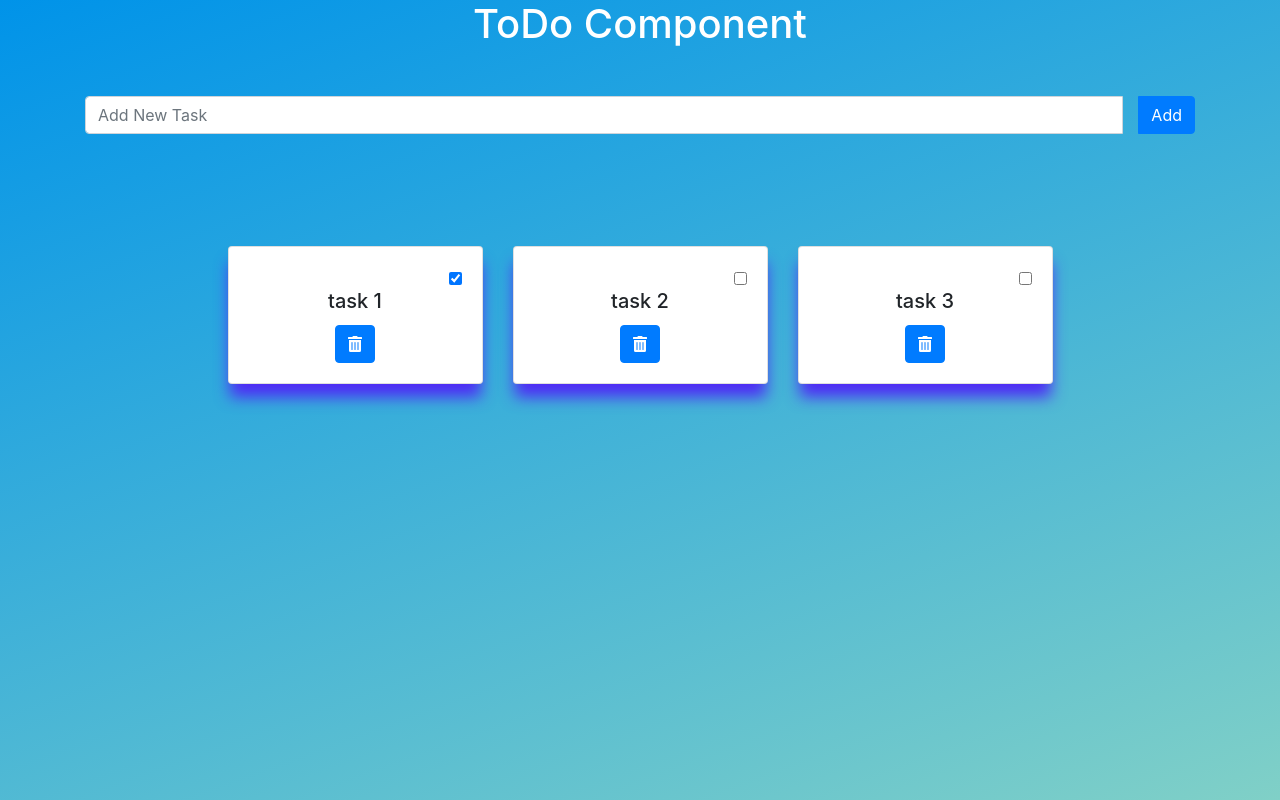
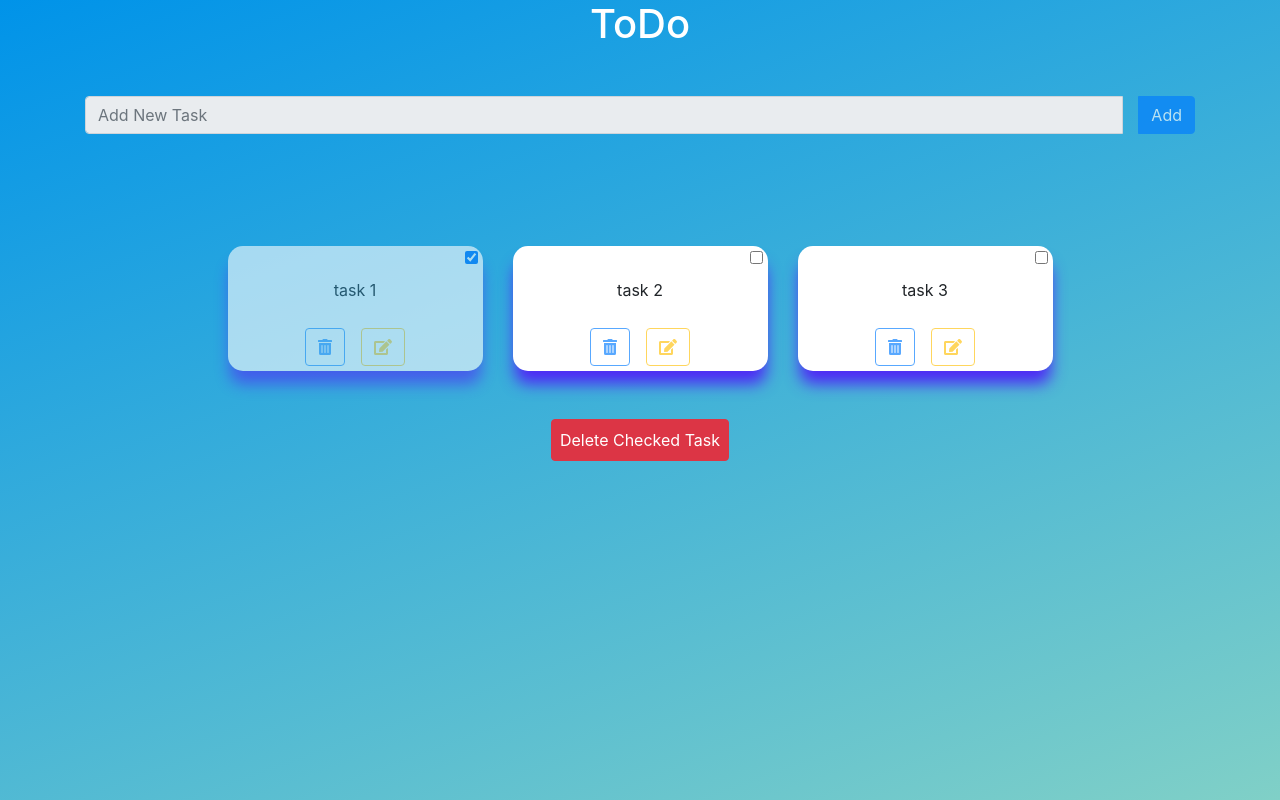
Before and after one commit to RafoSimonyan7/react-beg-06, a React (Create React App) app: page / in a window 1280 px wide. Both pictures are taken after a click on the checkbox 455 px from the left and 278 px from the top of the page. Built offline with nearby package versions, Linux system fonts and the light colour scheme.

Commit message:
lesson-10

```diff
--- a/src/App.js
+++ b/src/App.js
@@ -1,11 +1,11 @@
 import React from "react";
 import "./App.css";
-import AddNewTask from "./components/AddNewTask/AddNewTask";
+import ToDo from "./components/ToDo/ToDo";
 
 const App = () => {
   return (
     <div className="main_wrapper">
-        <AddNewTask />
+        <ToDo />
     </div>
   );
 };
--- a/src/components/AddNewTask/AddNewTask.jsx
+++ /dev/null
@@ -1,72 +0,0 @@
-import React, { Component } from "react";
-import ToDo from "../ToDo/ToDo";
-import NewTask from "../NewTask/NewTask";
-import { Container, Row, Col } from "react-bootstrap";
-import idGenerator from "../../utils/idGenerator"
-import s from "./AddNewTask.module.css"
-
-class AddNewTask extends Component {
-  state = {
-    tasks: [
-      {
-        _id: idGenerator(),
-        title: "task 1",
-      },
-      {
-        _id: idGenerator(),
-        title: "task 2",
-      },
-      {
-        _id: idGenerator(),
-        title: "task 3",
-      },
-    ],
-  };
-
-  handleSubmit = (value) => {
-    const tasks = [...this.state.tasks];
-    tasks.push({
-        _id: idGenerator(),
-        title: value
-    });
-    this.setState({
-        tasks
-    });
-  }
-
-  handleDelete = (_id) => {
-    let tasks = [...this.state.tasks]
-    tasks = tasks.filter(task => task._id !== _id)
-    this.setState({
-      tasks
-    })
-  }
-
-  render() {
-    const tasks = this.state.tasks.map(task => {
-      return (
-          <Col key={task._id} className="mt-3" xs={12} sm={6} md={4} lg={3}>
-              <NewTask
-                  task={task}
-                  handleDelete={this.handleDelete}
-              />
-          </Col>
-      );
-  });
-    return (
-      <Container>
-        <Row>
-          <Col>
-            <h1 style={{color: "white"}}>ToDo Component</h1>
-            <ToDo handleSubmit={this.handleSubmit} />
-          </Col>
-        </Row>
-        <Row className="mt-5 d-flex justify-content-center">
-          {tasks.length? tasks : <p className={s.emptyText}>Tasks is empty</p>}
-        </Row>
-      </Container>
-    );
-  }
-}
-
-export default AddNewTask;
--- a/src/components/AddNewTask/AddNewTask.module.css
+++ /dev/null
@@ -1,4 +0,0 @@
-.emptyText {
-    color: white;
-    font-size: 28px;
-}
--- /dev/null
+++ b/src/components/AddTask/AddTask.jsx
@@ -0,0 +1,67 @@
+import React, { Component } from "react";
+import s from "./AddTask.module.css";
+import { InputGroup, Form, Button } from "react-bootstrap";
+
+class AddTask extends Component {
+  state = {
+    inputValue: "",
+  };
+  handleChange = (event) => {
+    const { value } = event.target;
+    this.setState({
+      inputValue: value,
+    });
+  };
+
+  handleSub = () => {
+    if (!this.state.inputValue) {
+      return;
+    }
+    this.props.handleSubmit(this.state.inputValue);
+    this.setState({
+      inputValue: "",
+    });
+  };
+
+  handleEnter = ({ type, key }) => {
+    if (
+      this.state.inputValue.length === 0 ||
+      (type === "keypress" && key !== "Enter")
+    )
+      return;
+    this.props.handleSubmit(this.state.inputValue);
+    this.setState({
+      inputValue: "",
+    });
+  };
+
+  render() {
+    const { isTasksChecked } = this.props;
+    return (
+      <div className={s.form_group}>
+        <InputGroup className="mb-5 mt-5">
+          <Form.Control
+            type="text"
+            placeholder="Add New Task"
+            onChange={this.handleChange}
+            onKeyPress={this.handleEnter}
+            value={this.state.inputValue}
+            disabled={isTasksChecked}
+          />
+          <InputGroup.Append>
+            <Button
+              variant="primary"
+              onClick={this.handleSub}
+              className="ml-3"
+              disabled={isTasksChecked}
+            >
+              Add
+            </Button>
+          </InputGroup.Append>
+        </InputGroup>
+      </div>
+    );
+  }
+}
+
+export default AddTask;
--- a/src/components/NewTask/NewTask.jsx
+++ b/src/components/NewTask/NewTask.jsx
@@ -1,24 +1,43 @@
 import React from "react";
 import s from "./NewTask.module.css";
-import { Card, Button, Form } from "react-bootstrap";
+import { Button } from "react-bootstrap";
 import { FontAwesomeIcon } from "@fortawesome/react-fontawesome";
-import { faTrashAlt } from "@fortawesome/free-solid-svg-icons";
+import { faTrashAlt, faEdit } from "@fortawesome/free-solid-svg-icons";
 
-const NewTask = ({ task, handleDelete }) => {
+const NewTask = ({ task, handleDelete, toggleCheckedTask, isTasksChecked, checkedTask }) => {
   const deleteTask = (e) => {
     handleDelete(task._id);
   };
+
+  const toggleCheck = (e) => {
+    toggleCheckedTask(task._id);
+  };
+
+  const classes = [s.mainTasks]
+  if (checkedTask) {
+    classes.push(s.checked)
+  }
   return (
-    <div className={s.main_tasks}>
-      <Card className={s.cardBody}>
-        <Card.Body>
-            <Form.Check type="checkbox" className={s.checkbox} />
-          <Card.Title>{task.title}</Card.Title>
-          <Button onClick={deleteTask}>
-            <FontAwesomeIcon icon={faTrashAlt} />
-          </Button>
-        </Card.Body>
-      </Card>
+    <div className={classes.join(" ")}>
+      <div className={s.checkbox}>
+        <input type="checkbox" onClick={toggleCheck} />
+      </div>
+      <div className={s.contentInfo}>
+        <p>{task.title}</p>
+      </div>
+      <div className={s.buttons}>
+        <Button
+          variant="outline-primary"
+          onClick={deleteTask}
+          className="mr-3"
+          disabled={isTasksChecked}
+        >
+          <FontAwesomeIcon icon={faTrashAlt} />
+        </Button>
+        <Button variant="outline-warning" disabled={isTasksChecked}>
+          <FontAwesomeIcon icon={faEdit} />
+        </Button>
+      </div>
     </div>
   );
 };
--- a/src/components/NewTask/NewTask.module.css
+++ b/src/components/NewTask/NewTask.module.css
@@ -1,8 +1,30 @@
-.cardBody {
+.mainTasks {
+    padding: 5px;
+    border-radius: 15px;
+    background-color: white;
+    height: auto;
     box-shadow: 0 15px 15px -2px rgb(79, 42, 245);
+}
+.checked {
+    opacity: 0.6;
 }
 
 .checkbox {
     text-align: end;
     font-size: 10px;
 }
+
+.contentInfo {
+    display: flex;
+    align-items: center;
+    justify-content: center;
+    flex-direction: column;
+    flex-wrap: wrap;
+    padding: 10px;
+}
+
+.buttons {
+    display: flex;
+    justify-content: center;
+    align-items: center;
+}
--- a/src/components/ToDo/ToDo.jsx
+++ b/src/components/ToDo/ToDo.jsx
@@ -1,52 +1,113 @@
 import React, { Component } from "react";
+import AddTask from "../AddTask/AddTask";
+import NewTask from "../NewTask/NewTask";
+import { Container, Row, Col, Button } from "react-bootstrap";
+import idGenerator from "../../utils/idGenerator";
 import s from "./ToDo.module.css";
-import { InputGroup, Form, Button } from "react-bootstrap";
 
 class ToDo extends Component {
   state = {
-    inputValue: "",
+    tasks: [
+      {
+        _id: idGenerator(),
+        title: "task 1",
+      },
+      {
+        _id: idGenerator(),
+        title: "task 2",
+      },
+      {
+        _id: idGenerator(),
+        title: "task 3",
+      },
+    ],
+    checkedTasks: new Set(),
   };
-  handleChange = (event) => {
-    const { value } = event.target;
+
+  handleSubmit = (value) => {
+    const tasks = [...this.state.tasks];
+    tasks.push({
+      _id: idGenerator(),
+      title: value,
+    });
     this.setState({
-      inputValue: value,
+      tasks,
     });
   };
 
-  handleSub = () => {
-    this.props.handleSubmit(this.state.inputValue);
+  handleDelete = (_id) => {
+    let tasks = [...this.state.tasks];
+    tasks = tasks.filter((task) => task._id !== _id);
     this.setState({
-      inputValue: "",
+      tasks,
     });
   };
 
-  handleEnter = ({ type, key }) => {
-    if (!this.state.inputValue || (type === "keypress" && key !== "Enter"))
-      return;
-    this.props.handleSubmit(this.state.inputValue);
+  toggleCheckedTask = (_id) => {
+    const checkedTasks = this.state.checkedTasks;
+    if (!checkedTasks.has(_id)) {
+      checkedTasks.add(_id);
+    } else {
+      checkedTasks.delete(_id);
+    }
     this.setState({
-      inputValue: "",
+      checkedTasks,
+    });
+  };
+
+  deleteAllCheckedTasks = () => {
+    const { checkedTasks } = this.state;
+    let tasks = [...this.state.tasks];
+    tasks = tasks.filter((task) => !checkedTasks.has(task._id));
+    this.setState({
+      tasks,
+      checkedTasks: new Set(),
     });
   };
 
   render() {
+    const tasks = this.state.tasks.map((task) => {
+      return (
+        <Col key={task._id} className="mt-3" xs={12} sm={6} md={4} lg={3}>
+          <NewTask
+            task={task}
+            handleDelete={this.handleDelete}
+            toggleCheckedTask={this.toggleCheckedTask}
+            isTasksChecked={!!this.state.checkedTasks.size}
+            checkedTask={this.state.checkedTasks.has(task._id)}
+          />
+        </Col>
+      );
+    });
+
     return (
-      <div className={s.form_group}>
-        <InputGroup className="mb-5 mt-5">
-          <Form.Control
-            type="text"
-            placeholder="Add New Task"
-            onChange={this.handleChange}
-            onKeyPress={this.handleEnter}
-            value={this.state.inputValue}
-          />
-          <InputGroup.Append>
-            <Button variant="primary" onClick={this.handleSub} className="ml-3">
-              Add
+      <Container>
+        <Row>
+          <Col>
+            <h1 style={{ color: "white" }}>ToDo</h1>
+            <AddTask
+              handleSubmit={this.handleSubmit}
+              isTasksChecked={!!this.state.checkedTasks.size}
+            />
+          </Col>
+        </Row>
+        <Row className="mt-5 d-flex justify-content-center">
+          {tasks.length ? tasks : <p className={s.emptyText}>Tasks is empty</p>}
+        </Row>
+        {!!this.state.checkedTasks.size ? (
+          <Row className="mt-5 justify-content-center">
+            <Button
+              variant="danger"
+              className="p-2"
+              onClick={this.deleteAllCheckedTasks}
+            >
+              Delete Checked Task
             </Button>
-          </InputGroup.Append>
-        </InputGroup>
-      </div>
+          </Row>
+        ) : (
+          <div></div>
+        )}
+      </Container>
     );
   }
 }
--- a/src/components/ToDo/ToDo.module.css
+++ b/src/components/ToDo/ToDo.module.css
@@ -0,0 +1,4 @@
+.emptyText {
+    color: white;
+    font-size: 28px;
+}
```
Also changed, not shown: src/components/AddTask/AddTask.module.css (added).
